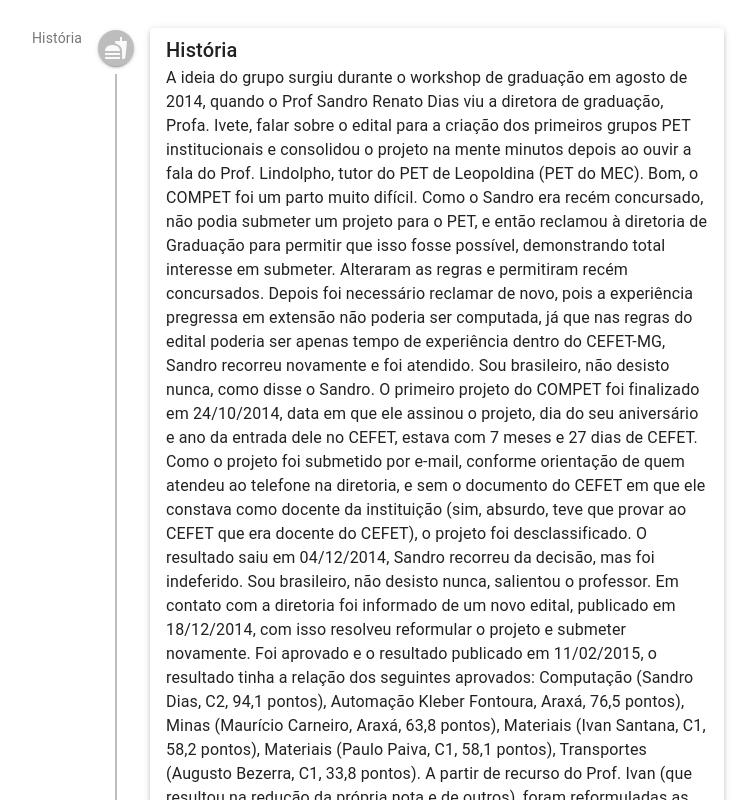
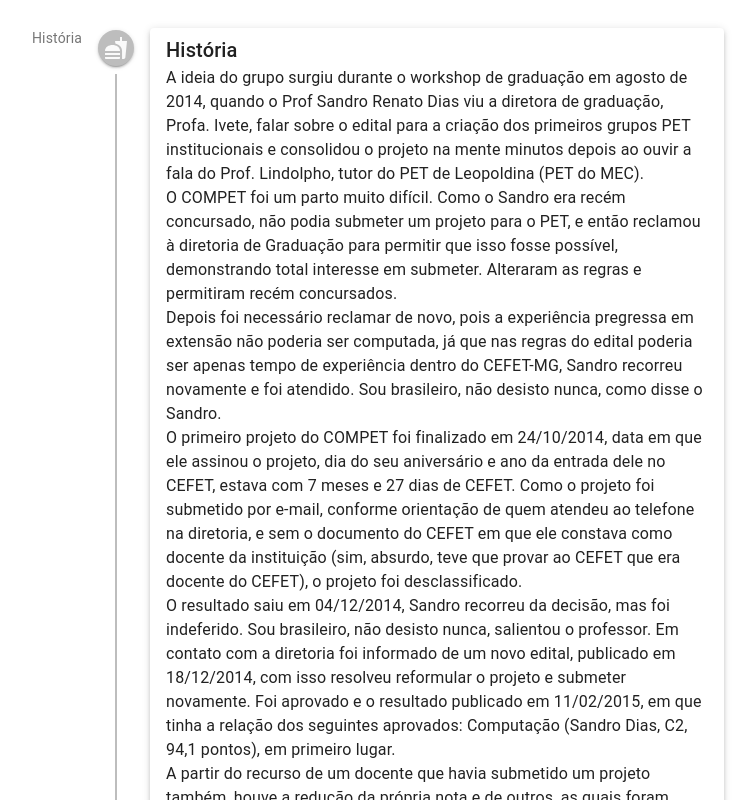
Before and after one commit to competdev/compet_site, a Next.js app: page /sobrenos in a window 1280 px wide. Shown: the top 800 px of the page, without its empty margins (524-1280 px from the left). Built offline with nearby package versions, Linux system fonts and the light colour scheme.

Commit message:
modificaçoes no codigo

```diff
--- a/src/pages/sobrenos.tsx
+++ b/src/pages/sobrenos.tsx
@@ -13,6 +13,7 @@
 import RepeatIcon from '@material-ui/icons/Repeat';
 import Paper from '@material-ui/core/Paper';
 import Typography from '@material-ui/core/Typography';
+import { LanguageRounded } from '@material-ui/icons';
 
 const useStyles = makeStyles((theme) => ({
   paper: {
@@ -49,29 +50,32 @@
               quando o Prof Sandro Renato Dias viu a diretora de graduação, Profa. Ivete, falar sobre
               o edital para a criação dos primeiros grupos PET institucionais e consolidou o projeto
               na mente minutos depois ao ouvir a fala do Prof. Lindolpho, tutor do PET de Leopoldina
-              (PET do MEC). Bom, o COMPET foi um parto muito difícil. Como o Sandro era recém concursado,
+              (PET do MEC).</Typography>
+
+              <Typography> O COMPET foi um parto muito difícil. Como o Sandro era recém concursado,
               não podia submeter um projeto para o PET, e então reclamou à diretoria de Graduação para
               permitir que isso fosse possível, demonstrando total interesse em submeter. Alteraram as
-              regras e permitiram recém concursados. Depois foi necessário reclamar de novo, pois a
-              experiência pregressa em extensão não poderia ser computada, já que nas regras do edital
-              poderia ser apenas tempo de experiência dentro do CEFET-MG, Sandro recorreu novamente e foi
-              atendido. Sou brasileiro, não desisto nunca, como disse o Sandro. O primeiro projeto do COMPET
-              foi finalizado em 24/10/2014, data em que ele assinou o projeto, dia do seu aniversário e ano
-              da entrada dele no CEFET, estava com 7 meses e 27 dias de CEFET. Como o projeto foi submetido
-              por e-mail, conforme orientação de quem atendeu ao telefone na diretoria, e sem o documento do
-              CEFET em que ele constava como docente da instituição (sim, absurdo, teve que provar ao CEFET
-              que era docente do CEFET), o projeto foi desclassificado. O resultado saiu em 04/12/2014, Sandro
-              recorreu da decisão, mas foi indeferido. Sou brasileiro, não desisto nunca, salientou o professor.
-              Em contato com a diretoria foi informado de um novo edital, publicado em 18/12/2014, com isso resolveu
-               reformular o projeto e submeter novamente. Foi aprovado e o resultado publicado em 11/02/2015,
-               o resultado tinha a relação dos seguintes aprovados: Computação (Sandro Dias, C2, 94,1 pontos),
-               Automação Kleber Fontoura, Araxá, 76,5 pontos), Minas (Maurício Carneiro, Araxá, 63,8 pontos),
-               Materiais (Ivan Santana, C1, 58,2 pontos), Materiais (Paulo Paiva, C1, 58,1 pontos),
-               Transportes (Augusto Bezerra, C1, 33,8 pontos). A partir de recurso do Prof. Ivan
-               (que resultou na redução da própria nota e de outros), foram reformuladas as notas e novo resultado
-               foi publicado em 13/04/2015, Computação (Sandro Dias, C2, 92,7 pontos), Automação Kleber Fontoura,
-               Araxá, 75,3 pontos), Minas (Maurício Carneiro, Araxá, 66,0 pontos), Materiais (Paulo Paiva, C1, 50,1 pontos),
-               Materiais (Ivan Santana, C1, 45,7 pontos), Transportes (Augusto Bezerra, C1, 38,58 pontos). </Typography>
+              regras e permitiram recém concursados.</Typography>
+
+              <Typography> Depois foi necessário reclamar de novo, pois a experiência pregressa em extensão
+              não poderia ser computada, já que nas regras do edital poderia ser apenas tempo de experiência
+              dentro do CEFET-MG, Sandro recorreu novamente e foi atendido. Sou brasileiro, não desisto nunca,
+              como disse o Sandro. </Typography>
+
+              <Typography> O primeiro projeto do COMPET foi finalizado em 24/10/2014, data em que ele assinou
+              o projeto, dia do seu aniversário e ano da entrada dele no CEFET, estava com 7 meses e 27 dias de CEFET.
+              Como o projeto foi submetido por e-mail, conforme orientação de quem atendeu ao telefone na diretoria,
+              e sem o documento do CEFET em que ele constava como docente da instituição (sim, absurdo, teve que provar ao CEFET
+              que era docente do CEFET), o projeto foi desclassificado. </Typography>
+
+              <Typography> O resultado saiu em 04/12/2014, Sandro recorreu da decisão, mas foi indeferido. Sou brasileiro,
+              não desisto nunca, salientou o professor. Em contato com a diretoria foi informado de um novo edital, publicado
+              em 18/12/2014, com isso resolveu reformular o projeto e submeter novamente. Foi aprovado e o resultado publicado
+              em 11/02/2015, em que tinha a relação dos seguintes aprovados: Computação (Sandro Dias, C2, 94,1 pontos), em primeiro lugar.</Typography>
+
+              <Typography> A partir do recurso de um docente que havia submetido um projeto também, houve a redução
+              da própria nota e de outros, as quais foram reformuladas  e divulgado um novo resultado publicado
+              em 13/04/2015, Computação (Sandro Dias, C2, 92,7 pontos), em primeiro lugar novamente. </Typography>
           </Paper>
         </TimelineContent>
       </TimelineItem>
```
